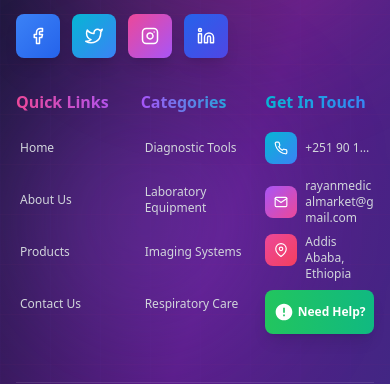
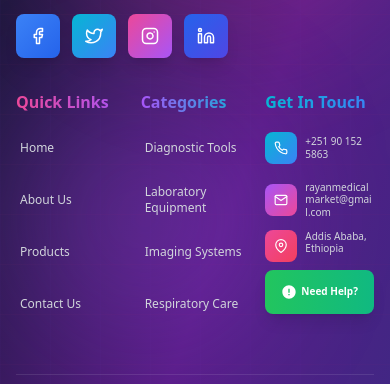
Before and after one commit to AbdilazizNasir96/Medical_Market, a React (Vite) app: page / in a window 390 px wide. Shown: the part 2380-2764 px from the top of the page. Built offline with nearby package versions, Linux system fonts and the light colour scheme; no server answers; the database is empty.

Commit message:
Fix Get In Touch section mobile responsiveness - smaller text and better wrapping

```diff
--- a/src/components/public/Footer.jsx
+++ b/src/components/public/Footer.jsx
@@ -156,7 +156,7 @@ const Footer = () => {
                 <div className="w-8 h-8 md:w-10 md:h-10 bg-gradient-to-br from-cyan-500 to-blue-500 rounded-lg flex items-center justify-center group-hover:scale-110 transition-transform flex-shrink-0">
                   <FiPhone className="text-white" size={14} />
                 </div>
-                <span className="text-xs md:text-base truncate">+251 90 152 5863</span>
+                <span className="text-[10px] md:text-base leading-tight break-words">+251 90 152 5863</span>
               </a>
               <a
                 href="mailto:rayanmedicalmarket@gmail.com"
@@ -165,21 +165,21 @@ const Footer = () => {
                 <div className="w-8 h-8 md:w-10 md:h-10 bg-gradient-to-br from-purple-500 to-pink-500 rounded-lg flex items-center justify-center group-hover:scale-110 transition-transform flex-shrink-0">
                   <FiMail className="text-white" size={14} />
                 </div>
-                <span className="text-xs md:text-sm break-all">rayanmedicalmarket@gmail.com</span>
+                <span className="text-[10px] md:text-sm leading-tight break-all">rayanmedical market@gmail.com</span>
               </a>
               <div className="flex items-start space-x-2 md:space-x-3 text-gray-300">
                 <div className="w-8 h-8 md:w-10 md:h-10 bg-gradient-to-br from-pink-500 to-rose-500 rounded-lg flex items-center justify-center flex-shrink-0">
                   <FiMapPin className="text-white" size={14} />
                 </div>
-                <span className="text-xs md:text-base">Addis Ababa, Ethiopia</span>
+                <span className="text-[10px] md:text-base leading-tight">Addis Ababa, Ethiopia</span>
               </div>
 
               {/* Help Button */}
               <Link
                 to="/help"
-                className="mt-2 md:mt-4 flex items-center justify-center space-x-1 md:space-x-2 bg-gradient-to-r from-green-500 to-emerald-500 hover:from-green-600 hover:to-emerald-600 text-white px-2 md:px-4 py-2 md:py-3 rounded-lg font-bold transition-all transform hover:scale-105 shadow-lg text-xs md:text-base"
+                className="mt-2 md:mt-4 flex items-center justify-center space-x-1 md:space-x-2 bg-gradient-to-r from-green-500 to-emerald-500 hover:from-green-600 hover:to-emerald-600 text-white px-2 md:px-4 py-2 md:py-3 rounded-lg font-bold transition-all transform hover:scale-105 shadow-lg text-[10px] md:text-base"
               >
-                <svg className="w-5 h-5" fill="currentColor" viewBox="0 0 24 24">
+                <svg className="w-4 h-4 md:w-5 md:h-5" fill="currentColor" viewBox="0 0 24 24">
                   <path d="M12 2C6.48 2 2 6.48 2 12s4.48 10 10 10 10-4.48 10-10S17.52 2 12 2zm1 15h-2v-2h2v2zm0-4h-2V7h2v6z"/>
                 </svg>
                 <span>Need Help?</span>
```
